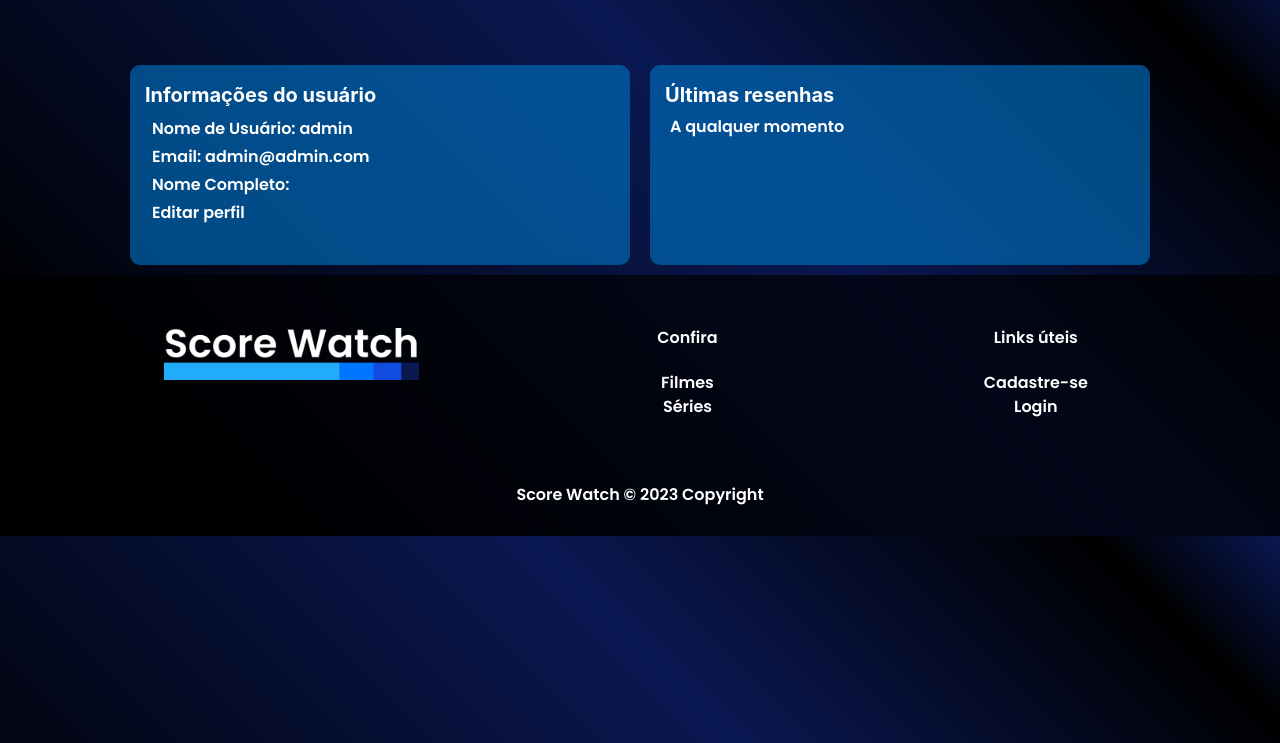
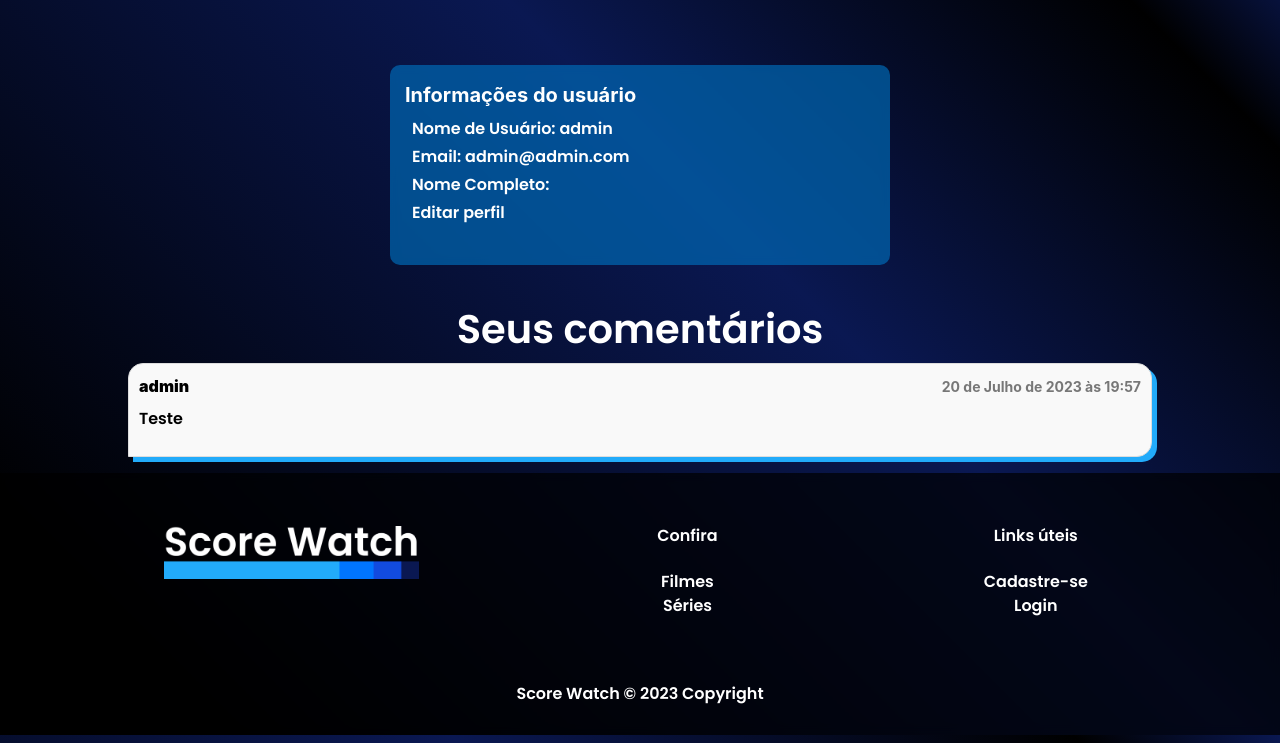
Before and after one commit to Carlos-kadu/score_watch, a Django app: page /perfil/ in a window 1280 px wide. Shown: the part 57-800 px from the top of the page. Run offline with Django 4.2, Linux system fonts and the light colour scheme; a user stored in the database is signed in; data comes from the database, SQL or seed files in the repository; both versions use the stored data as it was after the commit; some libraries are stand-ins or nearby versions.

Commit message:
correções

```diff
--- a/score_watch_app/templates/pagina-filme.html
+++ b/score_watch_app/templates/pagina-filme.html
@@ -76,11 +76,11 @@
                         <strong>
                             {{ comentario.usuario }}
                             {% if user == comentario.usuario %}
-                                <a href="{% url 'editar_comentario' tipo='filme' url_slug=filme.url_slug comentario_id=comentario.id %}" class="btn-editar-comentario">Editar</a>
-                                <a href="{% url 'excluir_comentario' tipo='filme' url_slug=filme.url_slug comentario_id=comentario.id %}" class="btn-excluir-comentario" data-comentario-texto="{{ comentario.texto }}">Excluir</a>
+                                <a style="margin-left:5px" href="{% url 'editar_comentario' tipo='filme' url_slug=filme.url_slug comentario_id=comentario.id %}" class="btn-editar-comentario"><i class="fas fa-edit"></i></a>
+                                <a style="margin-left:5px" href="{% url 'excluir_comentario' tipo='filme' url_slug=filme.url_slug comentario_id=comentario.id %}" class="btn-excluir-comentario" data-comentario-texto="{{ comentario.texto }}"><i class="fa-solid fa-trash"></i></a>
                             {% endif %}
                         </strong>
-                        <span class="data">{{ comentario.data }}</span>
+                        <span class="data">{{ comentario.data_comentario }}</span>
                     </div>
                     <p class="texto">{{ comentario.texto }}</p>
                 </li>
--- a/score_watch_app/templates/pagina-serie.html
+++ b/score_watch_app/templates/pagina-serie.html
@@ -76,11 +76,11 @@
                         <strong>
                             {{ comentario.usuario }}
                             {% if user == comentario.usuario %}
-                                <a href="{% url 'editar_comentario' url_slug=serie.url_slug comentario_id=comentario.id %}" class="btn-editar-comentario">Editar</a>
-                                <a href="{% url 'excluir_comentario' url_slug=serie.url_slug comentario_id=comentario.id %}" class="btn-excluir-comentario" data-comentario-texto="{{ comentario.texto }}">Excluir</a>
+                                <a style="margin-left:5px" href="{% url 'editar_comentario' tipo='serie' url_slug=serie.url_slug comentario_id=comentario.id %}" class="btn-editar-comentario"><i class="fas fa-edit"></i></a>
+                                <a style="margin-left:5px" href="{% url 'excluir_comentario' tipo='serie' url_slug=serie.url_slug comentario_id=comentario.id %}" class="btn-excluir-comentario" data-comentario-texto="{{ comentario.texto }}"><i class="fa-solid fa-trash"></i></a>
                             {% endif %}
                         </strong>
-                        <span class="data">{{ comentario.data }}</span>
+                        <span class="data">{{ comentario.data_comentario }}</span>
                     </div>
                     <p class="texto">{{ comentario.texto }}</p>
                 </li>
--- a/score_watch_app/templates/perfil.html
+++ b/score_watch_app/templates/perfil.html
@@ -20,13 +20,40 @@
                 <a href="{% url 'editar-perfil' %}"><p class="perfil-p">Editar perfil</p></a>
             </div>
         </div>
-        <div class="painel" style="text-align: left; height:200px">
-            <div class="painel-header">Últimas resenhas</div>
-            <div class="painel-body">
-                <p><strong>A qualquer momento</p>
-            </div>
-        </div>
     </div>
+    <div style="display: block; margin-top: 30px;"><h1 class="topico">Seus comentários</h1></div>
+    <div>
+        {% if comentarios_recentes %}
+            <ul class="comentarios-list">
+                {% for comentario in comentarios_recentes %}
+                    <li class="comentario-item">
+                        <div class="comentario-info">
+                            <strong>
+                                {{ comentario.usuario }}
+                            </strong>
+                            <span class="data">{{ comentario.data_comentario }}</span>
+                        </div>
+                        <p class="texto">{{ comentario.texto }}</p>
+                    </li>
+                {% endfor %}
+            </ul>
+
+
+
+
+
+
+
+
+
+
+
+        {% else %}
+            <p>Nenhum comentário encontrado.</p>
+        {% endif %}
+    </div>
+
+
 
 
     {% include 'footer.html' %}
--- a/score_watch_app/views.py
+++ b/score_watch_app/views.py
@@ -47,15 +47,20 @@ def realizar_login(request):
         erro = None
         return render(request, 'login.html', {'erro': erro})
 
+from django.contrib.auth.decorators import login_required
+from .models import Comentario
+
 @login_required
 def perfil(request):
-    user = request.user
+    comentarios_recentes = Comentario.objects.filter(usuario=request.user).order_by('-data_comentario')[:5]
+    context = {
+        'username': request.user.username,
+        'email': request.user.email,
+        'nome_completo': request.user.get_full_name(),
+        'comentarios_recentes': comentarios_recentes,
+    }
+    return render(request, 'perfil.html', context)
 
-    username = user.username
-    email = user.email
-    nome_completo = user.get_full_name()
-
-    return render(request, 'perfil.html', {'username': username, 'email': email, 'nome_completo': nome_completo})
 
 @login_required
 def editar_perfil(request):
@@ -85,14 +90,6 @@ def editar_perfil(request):
 def fazer_logout(request):
     logout(request)
     return redirect('home')
-
-""" def pagina_filme(request, url_slug):
-    filme = get_object_or_404(Filme, url_slug=url_slug)
-    return render(request, 'pagina-filme.html', {'filme': filme}) """
-
-""" def pagina_serie(request, url_slug):
-    serie = get_object_or_404(Serie, url_slug=url_slug)
-    return render(request, 'pagina-serie.html', {'serie': serie}) """
 
 def filmes(request):
     filmes = Filme.objects.all()
@@ -218,7 +215,7 @@ def editar_comentario(request, tipo, url_slug, comentario_id):
     elif tipo == 'serie':
         model_class = Serie
     else:
-        return redirect('pagina_inicial')  # Redirecionar para página inicial ou exibir erro
+        return redirect('pagina_inicial')
     pagina_tipo = 'pagina_'+tipo
 
     comentario = get_object_or_404(Comentario, id=comentario_id)
@@ -243,7 +240,7 @@ def excluir_comentario(request, tipo, url_slug, comentario_id):
     elif tipo == 'serie':
         model_class = Serie
     else:
-        return redirect('pagina_inicial')  # Redirecionar para página inicial ou exibir erro
+        return redirect('pagina_inicial')
     pagina_tipo = 'pagina_'+tipo
 
     comentario = get_object_or_404(Comentario, id=comentario_id)
```
Also changed, not shown: db.sqlite3.
